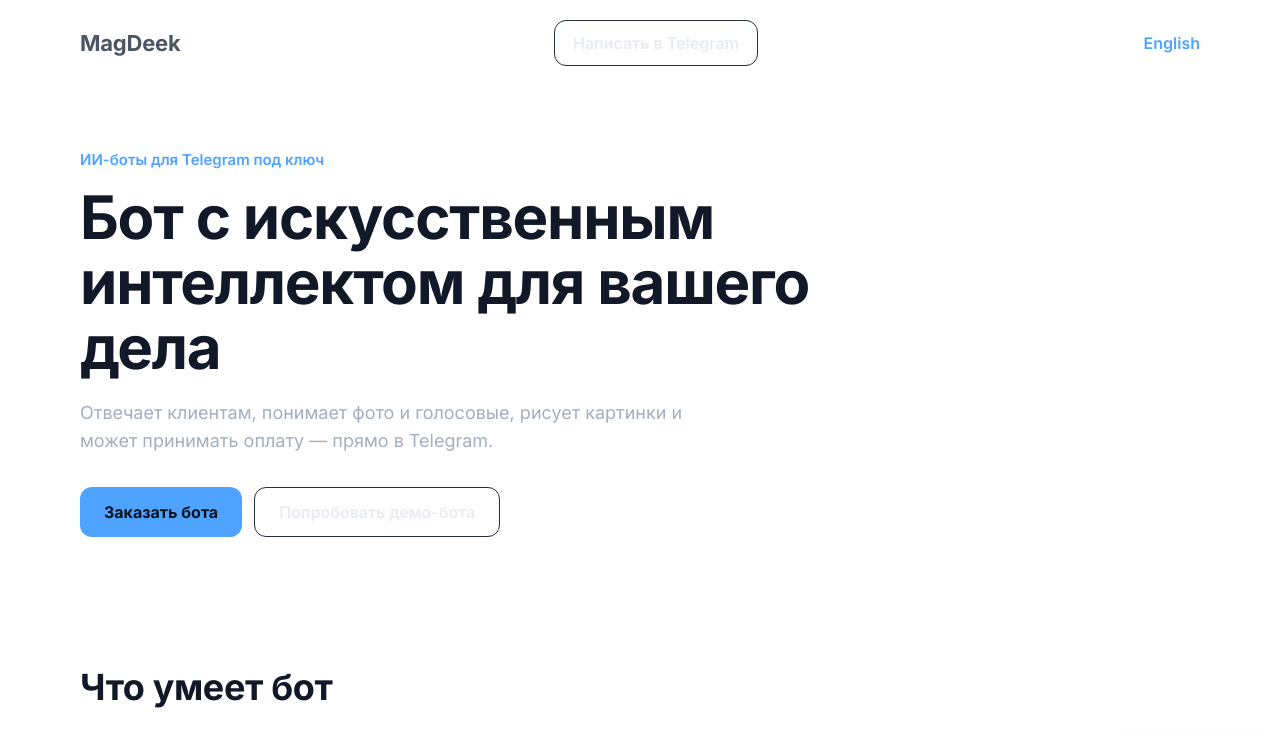
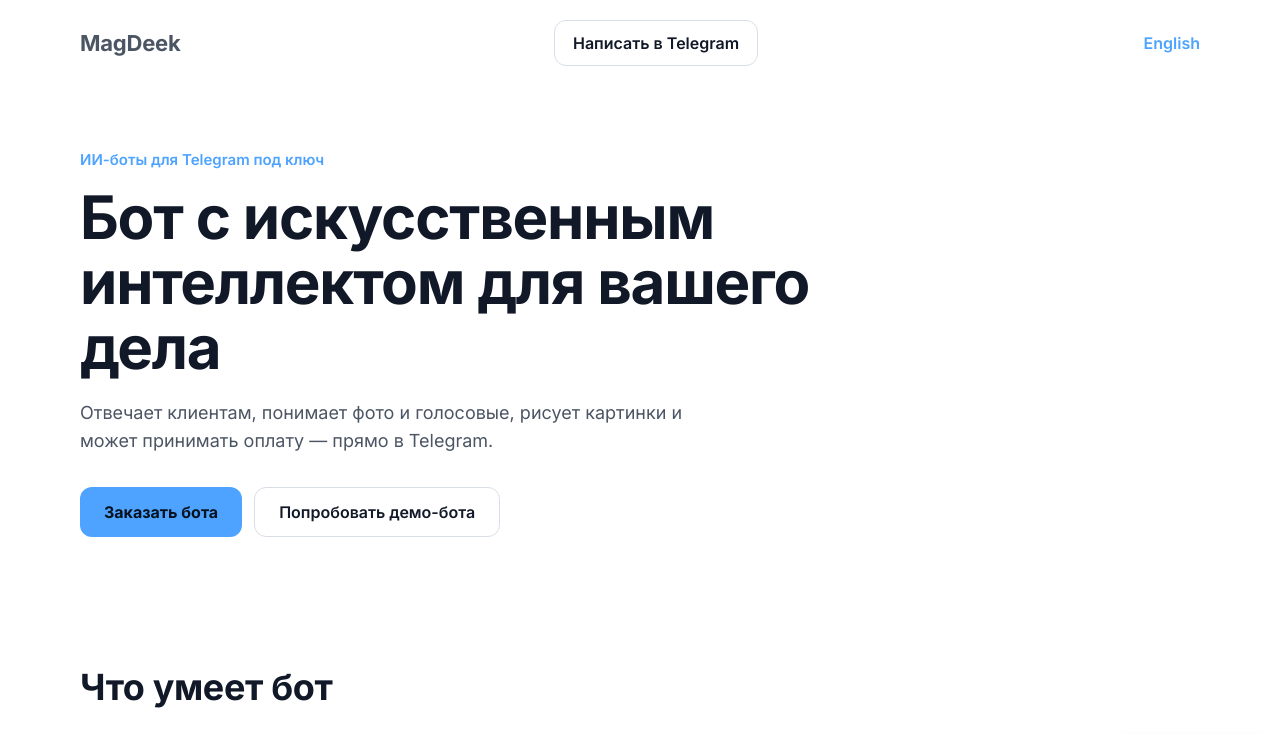
Before and after one commit to Magusnnnn/magdeek, a plain HTML site: page index.html in a window 1280 px wide. Both pictures are taken after a click on the button "☀️ Светлая тема". Shown: the top 734 px of the page. Drawn offline with Linux system fonts and the light colour scheme.

Commit message:
Add files via upload

```diff
--- a/theme.css
+++ b/theme.css
@@ -1,11 +1,25 @@
 /* Светлая тема MagDeek. Тёмная остаётся по умолчанию. */
+
+/* Главная: цвета заданы переменными в атрибуте style, переопределяем их */
+html[data-theme="light"] [style*="--bg:#0E1116"]{
+  --bg:#F5F7FA!important;--sf:#FFFFFF!important;--bd:#D8DEE8!important;
+  --tx:#111827!important;--mu:#4B5563!important;
+  background:#F5F7FA!important;color:#111827!important;
+}
+html[data-theme="light"] {--bg:#F5F7FA;--sf:#FFFFFF;--bd:#D8DEE8;--tx:#111827;--mu:#4B5563}
+
+/* Общий фон и текст */
 html[data-theme="light"] body{background:#F5F7FA!important;color:#111827!important}
+html[data-theme="light"] h1,html[data-theme="light"] h2,html[data-theme="light"] h3{color:#111827!important}
+html[data-theme="light"] a{color:#1D6FD1}
+
+/* Страницы под ниши: цвета заданы прямо в стилях элементов */
 html[data-theme="light"] [style*="#0E1116"]{background:#F5F7FA!important}
 html[data-theme="light"] [style*="#161B24"]{background:#FFFFFF!important;border-color:#D8DEE8!important}
 html[data-theme="light"] [style*="#252D3A"]{border-color:#D8DEE8!important}
 html[data-theme="light"] [style*="#E8ECF1"]{color:#111827!important}
 html[data-theme="light"] [style*="#A3AFBF"]{color:#4B5563!important}
-html[data-theme="light"] a[style*="color:#4DA3FF"],html[data-theme="light"] a{color:#1D6FD1}
-html[data-theme="light"] h1,html[data-theme="light"] h2,html[data-theme="light"] h3{color:#111827}
+
+/* Кнопка переключения темы */
 #md-theme-btn{position:fixed;right:16px;bottom:16px;z-index:9999;min-height:44px;padding:0 16px;border-radius:12px;border:1px solid #252D3A;background:#161B24;color:#E8ECF1;font:600 14px Inter,system-ui,sans-serif;cursor:pointer;box-shadow:0 4px 14px rgba(0,0,0,.25)}
 html[data-theme="light"] #md-theme-btn{background:#FFFFFF;color:#111827;border-color:#D8DEE8}
```
